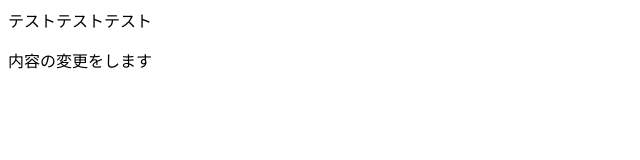
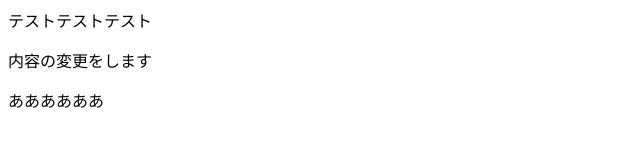
Before and after one commit to Shiho-okb/git-test2, a plain HTML site: page index.html in a window 1280 px wide. Shown: the whole page, without its empty margins (0-640 px from the left). Drawn offline with Linux system fonts and the light colour scheme.

Commit message:
編集しました

```diff
--- a/index.html
+++ b/index.html
@@ -1,2 +1,3 @@
 <p>テストテストテスト</p>
 <p>内容の変更をします</p>
+<p>ああああああ</p>
```
